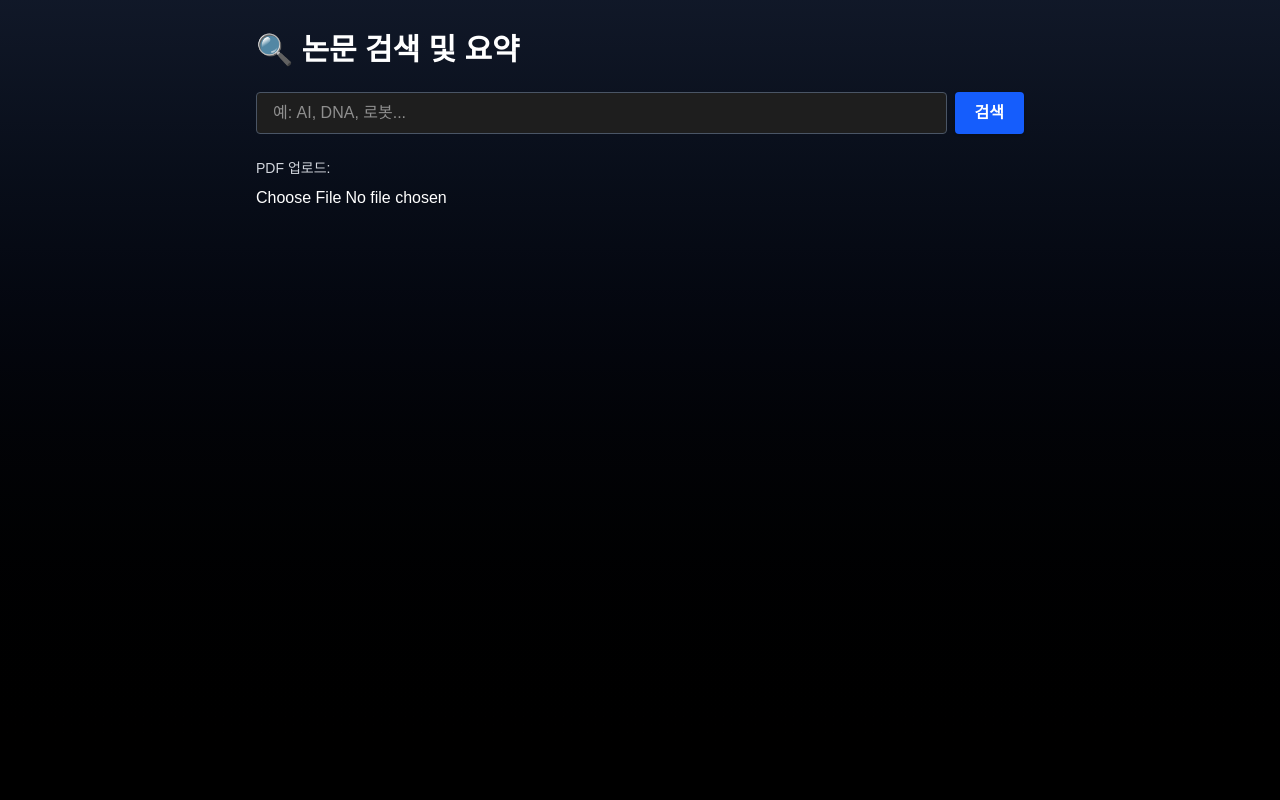
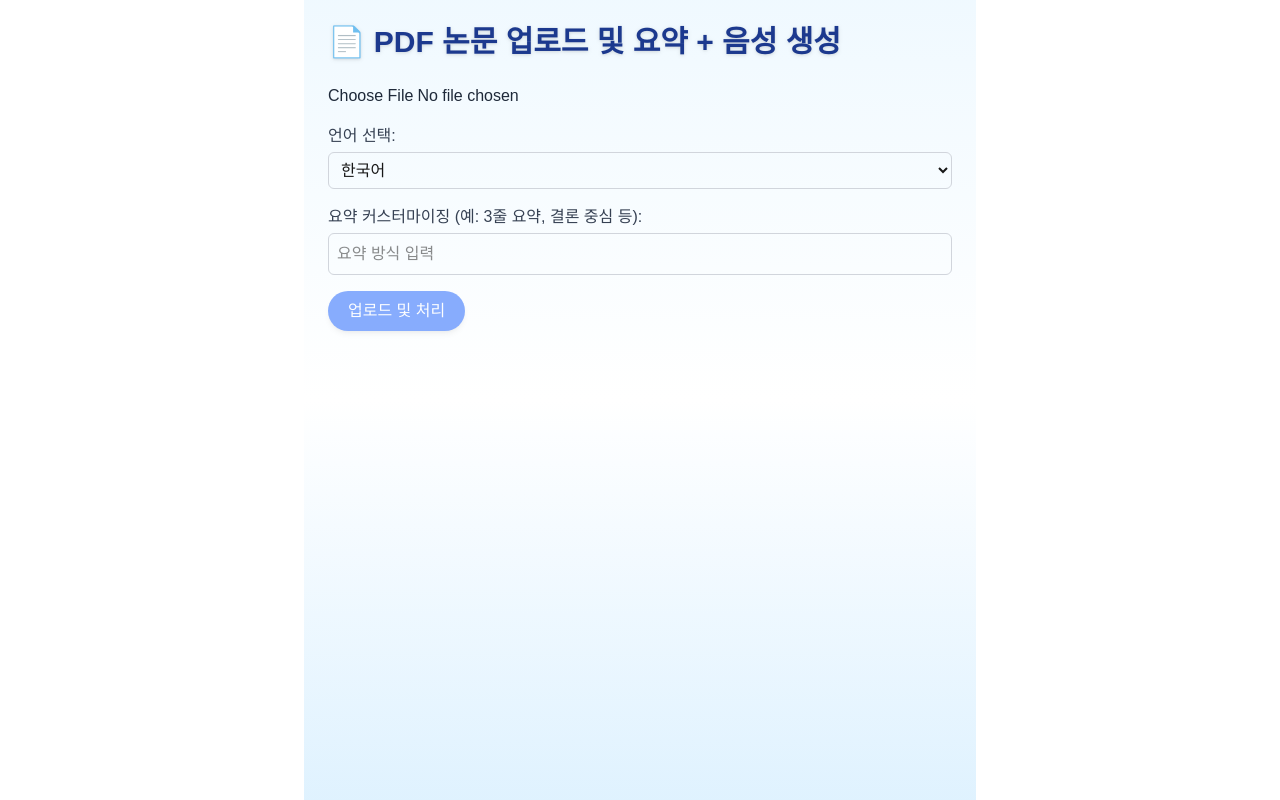
Before and after one commit to jungilgwon/voicepaper-ui, a Next.js app: page /generate in a window 1280 px wide. Built offline with nearby package versions, Linux system fonts and the light colour scheme.

Commit message:
코드점검3

```diff
--- a/app/generate/page.tsx
+++ b/app/generate/page.tsx
@@ -2,151 +2,128 @@
 
 import { useState } from "react";
 
-export default function GeneratePage() {
-  const [keyword, setKeyword] = useState("");
-  const [papers, setPapers] = useState<{ id: string; title: string }[]>([]);
+export default function UploadPdfPage() {
+  const [file, setFile] = useState<File | null>(null);
   const [summary, setSummary] = useState("");
-  const [selectedId, setSelectedId] = useState<string | null>(null);
-  const [voiceStyle, setVoiceStyle] = useState("default");
-  const [voiceSpeed, setVoiceSpeed] = useState(1.0);
-  const [pdfText, setPdfText] = useState<string | null>(null);
+  const [loading, setLoading] = useState(false);
+  const [error, setError] = useState("");
+  const [audioUrl, setAudioUrl] = useState<string | null>(null);
+  const [language, setLanguage] = useState("ko-KR");
+  const [customPrompt, setCustomPrompt] = useState("");
 
-  const handleSearch = async () => {
-    const res = await fetch(`/api/search?keyword=${encodeURIComponent(keyword)}`);
-    const data = await res.json();
-    setPapers(data.papers.slice(0, 20));
-  };
-
-  const handleSelect = async (id: string) => {
-    setSelectedId(id);
-    const res = await fetch(`/api/summary?id=${id}`);
-    const data = await res.json();
-    setSummary(data.summary);
-  };
-
-  const handlePlay = async () => {
-    const res = await fetch("/api/tts", {
-      method: "POST",
-      headers: {
-        "Content-Type": "application/json",
-      },
-      body: JSON.stringify({
-        text: summary,
-        style: voiceStyle,
-        speed: voiceSpeed,
-      }),
-    });
-    const blob = await res.blob();
-    const url = URL.createObjectURL(blob);
-    const audio = new Audio(url);
-    audio.play();
-  };
-
-  const handleUpload = async (e: React.ChangeEvent<HTMLInputElement>) => {
-    const file = e.target.files?.[0];
+  const handleUpload = async () => {
     if (!file) return;
+    setLoading(true);
+    setError("");
+    setAudioUrl(null);
 
     const formData = new FormData();
     formData.append("file", file);
+    formData.append("language", language);
+    formData.append("prompt", customPrompt);
 
+    try {
       const res = await fetch("/api/pdf", {
         method: "POST",
         body: formData,
       });
+
+      if (!res.ok) throw new Error("업로드 실패");
+
       const data = await res.json();
-    setPdfText(data.text);
       setSummary(data.summary);
+
+      const ttsRes = await fetch("/api/tts", {
+        method: "POST",
+        headers: { "Content-Type": "application/json" },
+        body: JSON.stringify({ text: data.summary, language }),
+      });
+
+      if (!ttsRes.ok) throw new Error("TTS 변환 실패");
+
+      const ttsData = await ttsRes.json();
+      setAudioUrl(ttsData.audioUrl);
+    } catch (err) {
+      console.error(err);
+      setError("요약 또는 음성 처리 중 오류가 발생했습니다.");
+    } finally {
+      setLoading(false);
+    }
   };
 
   return (
-    <div className="min-h-screen bg-gradient-to-b from-gray-900 to-black text-white px-4 py-8">
-      <div className="max-w-3xl mx-auto">
-        <h1 className="text-3xl font-bold mb-6 text-white flex items-center gap-2">
-          <span role="img" aria-label="search">🔍</span> 논문 검색 및 요약
+    <main className="p-6 max-w-2xl mx-auto bg-gradient-to-b from-sky-50 via-white to-sky-100 min-h-screen">
+      <h1 className="text-3xl font-bold mb-6 text-blue-900 drop-shadow">
+        📄 PDF 논문 업로드 및 요약 + 음성 생성
       </h1>
 
-        <div className="flex gap-2 mb-6">
-          <input
-            className="flex-1 px-4 py-2 rounded bg-[#1e1e1e] text-white border border-gray-600 focus:outline-none focus:ring-2 focus:ring-blue-500"
-            value={keyword}
-            onChange={(e) => setKeyword(e.target.value)}
-            placeholder="예: AI, DNA, 로봇..."
-          />
-          <button
-            onClick={handleSearch}
-            className="bg-blue-600 hover:bg-blue-700 text-white px-5 py-2 rounded font-semibold shadow"
-          >
-            검색
-          </button>
-        </div>
-
-        <div className="mb-6">
-          <label className="block mb-2 text-sm text-gray-300">PDF 업로드:</label>
       <input
         type="file"
         accept="application/pdf"
-            onChange={handleUpload}
-            className="text-white"
+        onChange={(e) => setFile(e.target.files?.[0] || null)}
+        className="mb-4 block text-gray-800"
+      />
+
+      <div className="mb-4">
+        <label className="block mb-1 font-medium text-gray-700">언어 선택:</label>
+        <select
+          value={language}
+          onChange={(e) => setLanguage(e.target.value)}
+          className="w-full p-2 border border-gray-300 rounded-md"
+        >
+          <option value="ko-KR">한국어</option>
+          <option value="en-US">영어</option>
+          <option value="ja-JP">일본어</option>
+          <option value="de-DE">독일어</option>
+        </select>
+      </div>
+
+      <div className="mb-4">
+        <label className="block mb-1 font-medium text-gray-700">요약 커스터마이징 (예: 3줄 요약, 결론 중심 등):</label>
+        <input
+          type="text"
+          value={customPrompt}
+          onChange={(e) => setCustomPrompt(e.target.value)}
+          placeholder="요약 방식 입력"
+          className="w-full p-2 border border-gray-300 rounded-md"
         />
       </div>
 
-        <ul className="space-y-2">
-          {papers.map((paper) => (
-            <li
-              key={paper.id}
-              onClick={() => handleSelect(paper.id)}
-              className={`p-4 rounded-lg cursor-pointer transition-colors shadow border
-                ${
-                  selectedId === paper.id
-                    ? "bg-blue-600 border-blue-400"
-                    : "bg-[#2a2a2a] border-gray-700 hover:border-blue-400 hover:bg-[#444]"
-                }`}
+      <button
+        onClick={handleUpload}
+        disabled={loading || !file}
+        className="bg-blue-600 hover:bg-blue-700 text-white px-5 py-2 rounded-full font-medium shadow-md transition disabled:opacity-50"
       >
-              {paper.title}
-            </li>
-          ))}
-        </ul>
+        {loading ? "요약 및 음성 생성 중..." : "업로드 및 처리"}
+      </button>
+
+      {error && <p className="text-red-600 mt-4 font-medium">❗ {error}</p>}
 
       {summary && (
-          <div className="mt-8 bg-[#1a1a1a] border border-gray-600 rounded-lg p-6 shadow-lg">
-            <h2 className="text-xl font-bold mb-2 text-blue-400">📝 요약</h2>
-            <p className="text-gray-200 leading-relaxed whitespace-pre-wrap mb-4">
-              {summary}
-            </p>
+        <div className="mt-6 p-6 bg-white text-gray-800 border border-gray-200 rounded-lg shadow-lg">
+          <h2 className="text-xl font-bold mb-3 text-blue-700">📘 요약 결과:</h2>
+          <p className="mb-4 whitespace-pre-line leading-relaxed text-gray-900">{summary}</p>
 
-            <div className="flex gap-4 items-center">
-              <label className="text-gray-300">스타일:</label>
-              <select
-                className="bg-[#2a2a2a] border border-gray-600 text-white px-2 py-1 rounded"
-                value={voiceStyle}
-                onChange={(e) => setVoiceStyle(e.target.value)}
+          {audioUrl && (
+            <div className="flex items-center gap-4">
+              <div>
+                <h3 className="text-lg font-semibold mb-2 text-blue-600">🔊 음성 재생:</h3>
+                <audio controls className="w-full">
+                  <source src={audioUrl} type="audio/mpeg" />
+                  브라우저가 오디오 태그를 지원하지 않습니다.
+                </audio>
+              </div>
+              <a
+                href={audioUrl}
+                download="summary.mp3"
+                className="bg-green-600 hover:bg-green-700 text-white px-4 py-2 rounded-full shadow-md transition"
               >
-                <option value="default">기본</option>
-                <option value="narration">나레이션</option>
-                <option value="conversational">대화체</option>
-              </select>
-
-              <label className="text-gray-300 ml-4">속도:</label>
-              <input
-                type="number"
-                step="0.1"
-                min="0.5"
-                max="2.0"
-                className="w-20 bg-[#2a2a2a] border border-gray-600 text-white px-2 py-1 rounded"
-                value={voiceSpeed}
-                onChange={(e) => setVoiceSpeed(parseFloat(e.target.value))}
-              />
-
-              <button
-                onClick={handlePlay}
-                className="ml-auto bg-green-600 hover:bg-green-700 text-white px-4 py-2 rounded shadow"
-              >
-                ▶️ 재생
-              </button>
-            </div>
+                ⬇ 다운로드
+              </a>
             </div>
           )}
         </div>
-    </div>
+      )}
+    </main>
   );
 }
```
Lines whose indentation alone changed are shown as unchanged.
